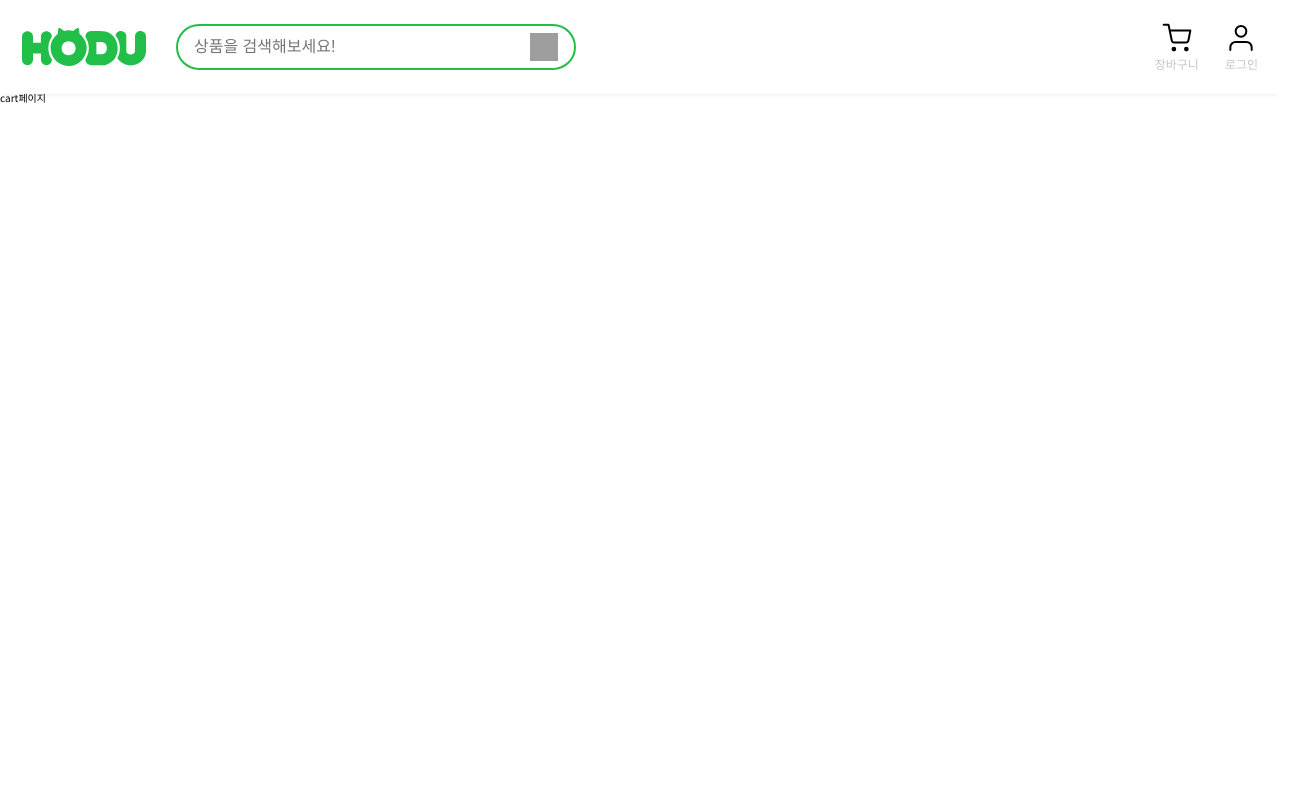
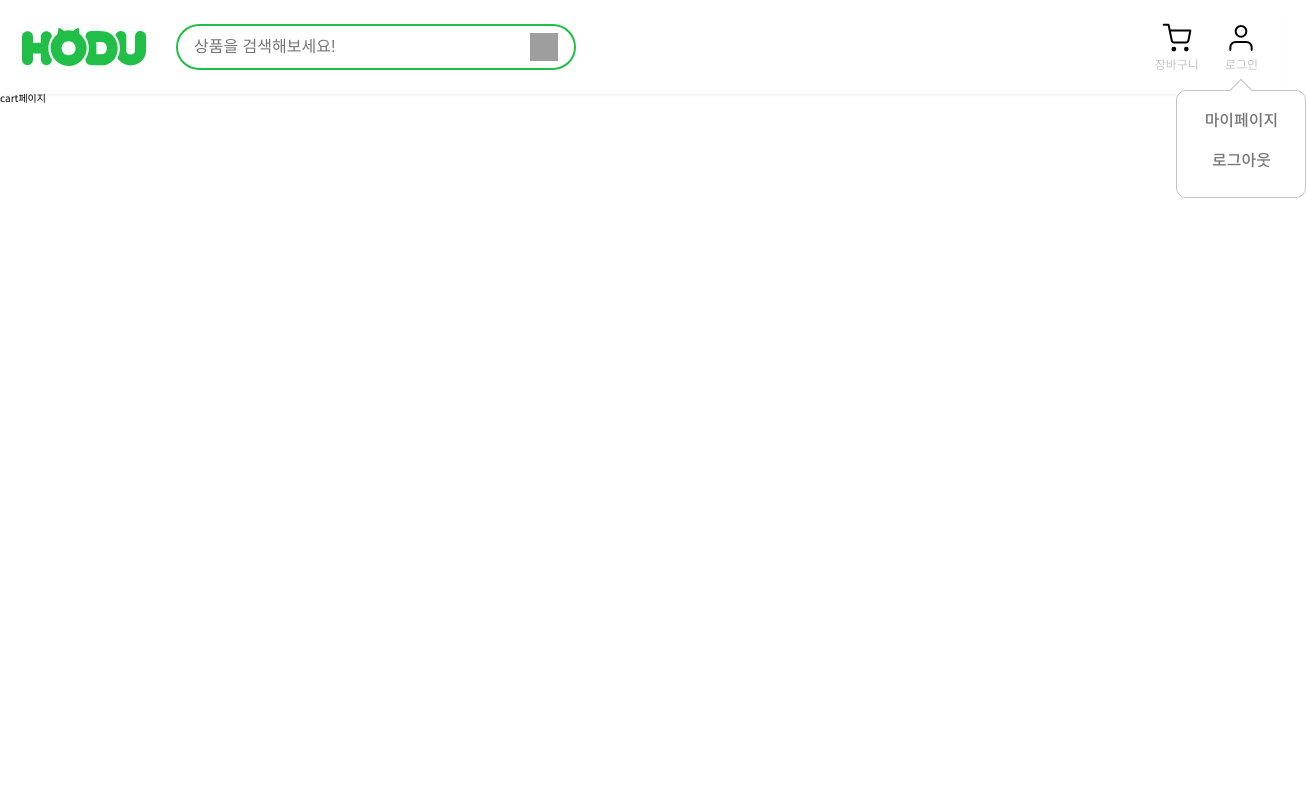
Before and after one commit to EllaSEON/OpenMarket, a React (Create React App) app: page /cart in a window 1280 px wide. Shown: the top 800 px of the page, 1306 px wide, since content can reach past the window. Built offline with nearby package versions, Linux system fonts and the light colour scheme; grey boxes are pictures that could not be loaded.

Commit message:
<feat> : 마이페이지 드롭다운 메뉴바 스타일 구현

```diff
--- a/src/components/common/DropDown/DropDown.tsx
+++ b/src/components/common/DropDown/DropDown.tsx
@@ -1,7 +1,16 @@
 import * as S from "./style";
 
 function DropDown() {
-  return;
+  return (
+    <S.DropDownWrapper>
+      <li>
+        <S.DropDownBtn>마이페이지</S.DropDownBtn>
+      </li>
+      <li>
+        <S.DropDownBtn>로그아웃</S.DropDownBtn>
+      </li>
+    </S.DropDownWrapper>
+  );
 }
 
 export default DropDown;
--- a/src/components/common/DropDown/style.ts
+++ b/src/components/common/DropDown/style.ts
@@ -1,8 +1,40 @@
 import styled from "styled-components";
 
-export const DropDownWrapper = styled.div`
+export const DropDownWrapper = styled.ul`
+  position: absolute;
+  top: 90px;
+  z-index: 10;
+  padding: 1rem;
+  width: 130px;
+  height: 108px;
+  background: ${({ theme }) => theme.colors.white};
   border-radius: 10px;
-  color: ${({ theme }) => theme.colors.lightGray};
   border: 1px solid ${({ theme }) => theme.colors.lightGray};
-  box-shadow: 0px 8px 10px 0px #87878714;
+  &:before {
+    content: "";
+    position: absolute;
+    left: 50%;
+    top: -9px;
+    transform: translateX(-50%) rotate(45deg);
+    width: 15px;
+    height: 15px;
+    background: #fff;
+    border: 1px solid ${({ theme }) => theme.colors.lightGray};
+    border-right: none;
+    border-bottom: none;
+  }
 `;
+
+export const DropDownBtn = styled.button`
+  width: 100%;
+  height: 40px;
+  font-size: 1.6rem;
+  line-height: 2rem;
+  font-weight: 500;
+  color: ${({ theme }) => theme.colors.darkGray};
+  &:hover {
+    color: ${({ theme }) => theme.colors.green};
+    border: 1px solid ${({ theme }) => theme.colors.darkGray};
+    border-radius: 10px;
+  }
+`;
--- a/src/components/common/Navbar/Navbar.tsx
+++ b/src/components/common/Navbar/Navbar.tsx
@@ -8,6 +8,7 @@ import UserIcon from "../../../assets/images/icon-user-black.svg";
 import Modal from "../Modal/Modal";
 import { useDispatch } from "react-redux";
 import { openModal } from "../../../features/modalSlice";
+import DropDown from "../DropDown/DropDown";
 
 function Navbar() {
   const navigate = useNavigate();
@@ -69,6 +70,7 @@ function Navbar() {
             >
               <img src={UserIcon} alt="유저 아이콘 버튼" />
               <S.UserText>{token ? "마이페이지" : "로그인"}</S.UserText>
+              <DropDown />
             </S.UserBtn>
           </S.HeaderUserWrapper>
         ) : (
@@ -76,6 +78,7 @@ function Navbar() {
             <S.UserBtn>
               <img src={UserIcon} alt="유저 아이콘 버튼" />
               <S.UserText>마이페이지</S.UserText>
+              <DropDown />
             </S.UserBtn>
             <S.ShoppingBagBtn type="button" size="ms">
               판매자센터
```
